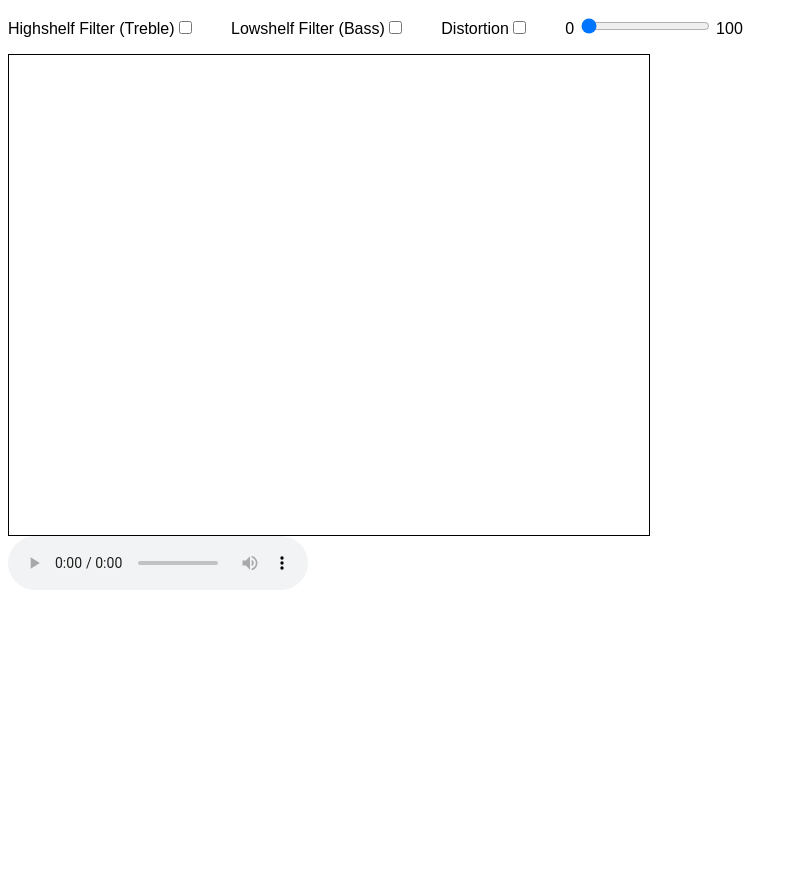
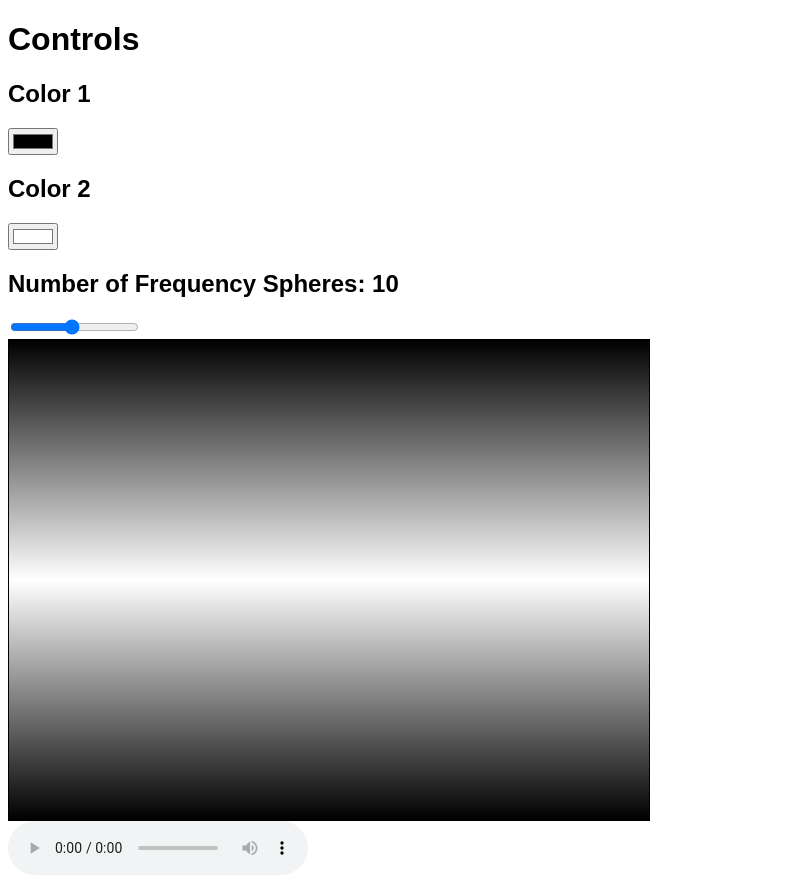
Before and after one commit to jamalcwoods/IGME330-Project2, a plain HTML site: page index.html in a window 1280 px wide. Shown: the whole page, without its empty margins (0-798 px from the left). Before the commit the page ends 800 px from the top, so only its background shows below. Drawn offline with Linux system fonts and the light colour scheme.

Commit message:
Added first set of controls for customization

```diff
--- a/index.html
+++ b/index.html
@@ -10,14 +10,17 @@
 	</style>
 </head>
 <body>
-    <p>
-            <span><label for="highshelfCB">Highshelf Filter (Treble)</label><input type="checkbox" id="highshelfCB"></span>
-            <span><label for="lowshelfCB">Lowshelf Filter (Bass)</label><input type="checkbox" id="lowshelfCB"></span>
-            <span><label for="distortionCB">Distortion</label><input type="checkbox" id="distortionCB"></span>
-            <span>0 <input type="range" min="0" max="100" value="0" id="distortionSlider"> 100</span>
-    </p>
+<div class="slidecontainer">
+		<h1>Controls</h1>
+		<h2>Color 1</h2>
+		<input type="color" value="#000000" id="color1">
+		<h2>Color 2</h2>
+		<input type="color" value="#ffffff" id="color2">
+		<h2 id="frequencySphereInd">Number of Frequency Spheres: 10</h2>
+		<input type="range" min="1" max="20" value="10" class="slider" id="frequencySectionAmount">
+</div>
 <canvas width="640" height="480"></canvas>
-<audio controls src="./media/test2.mp3"></audio>
+<audio controls src="./media/test.mp3"></audio>
 <script  src="./src/main.js"></script>
 </body>
 </html>
--- a/src/main.js
+++ b/src/main.js
@@ -16,16 +16,29 @@ document.querySelector("audio").onplay = (e) => {
         audioCtx.resume();
     }
 };
+//Controls
 
-let beatSectionCount = 20;
+let beatSectionCount = 5;
 let beatSections = []
-for(var i = 0; i < beatSectionCount; i ++){
-    beatSections.push(0)
-}
-
+let color1 = "#000000",color2 = "#ffffff"
 let ctx = document.querySelector("canvas").getContext("2d");
 
 update();
+
+
+
+document.querySelector("#frequencySectionAmount").addEventListener("input",function(e){
+    beatSectionCount = parseInt(e.target.value)
+    document.querySelector("#frequencySphereInd").innerHTML = "Number of Frequency Spheres: " + e.target.value
+})
+
+document.querySelector("#color1").addEventListener("input",function(e){
+    color1 = e.target.value
+})
+
+document.querySelector("#color2").addEventListener("input",function(e){
+    color2 = e.target.value
+})
 
 
 function update(){
@@ -41,15 +54,30 @@ function update(){
 
 
     ctx.save()
-    ctx.fillStyle = "white"
-    ctx.fillRect(0,0,640,480)
+    var gradient1 = ctx.createLinearGradient(ctx.canvas.width/2,ctx.canvas.height/2,ctx.canvas.width/2,0);
+    gradient1.addColorStop(0, color1);
+    gradient1.addColorStop(val/255, color2);
+    gradient1.addColorStop(1- val/255, color1);
+    gradient1.addColorStop(1, color2);
+
+    var gradient2 = ctx.createLinearGradient(ctx.canvas.width/2,ctx.canvas.height/2, ctx.canvas.width/2,ctx.canvas.height);
+    gradient2.addColorStop(0, color1);
+    gradient2.addColorStop(val/255, color2);
+    gradient2.addColorStop(1- val/255, color1);
+    gradient2.addColorStop(1, color2);
+
+    ctx.fillStyle = gradient1
+    ctx.fillRect(0,0,ctx.canvas.width,ctx.canvas.height/2)
+
+    ctx.fillStyle = gradient2
+    ctx.fillRect(0,ctx.canvas.height/2,ctx.canvas.width,ctx.canvas.height)
 
     ctx.beginPath()
     for(var i = 0; i < beatSectionCount;i++){
         var gapSize = (ctx.canvas.width/(beatSectionCount + 1))
         ctx.arc(ctx.canvas.width - (gapSize * (i+1)),ctx.canvas.height/2,(gapSize * (beatSections[i]/255)), 0, 2 * Math.PI);
     }
-    ctx.fillStyle = "red"
+    ctx.fillStyle = color2
     ctx.fill();
     ctx.restore();
 }
```
